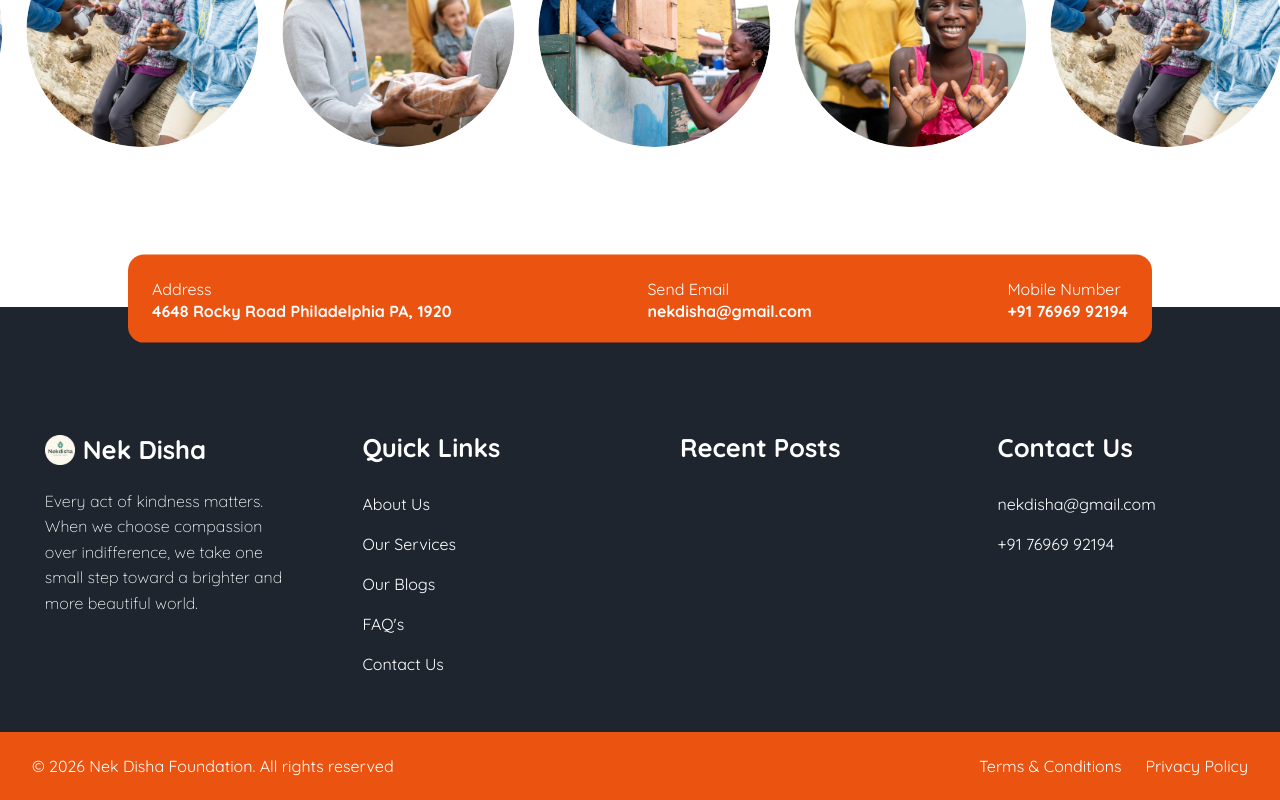
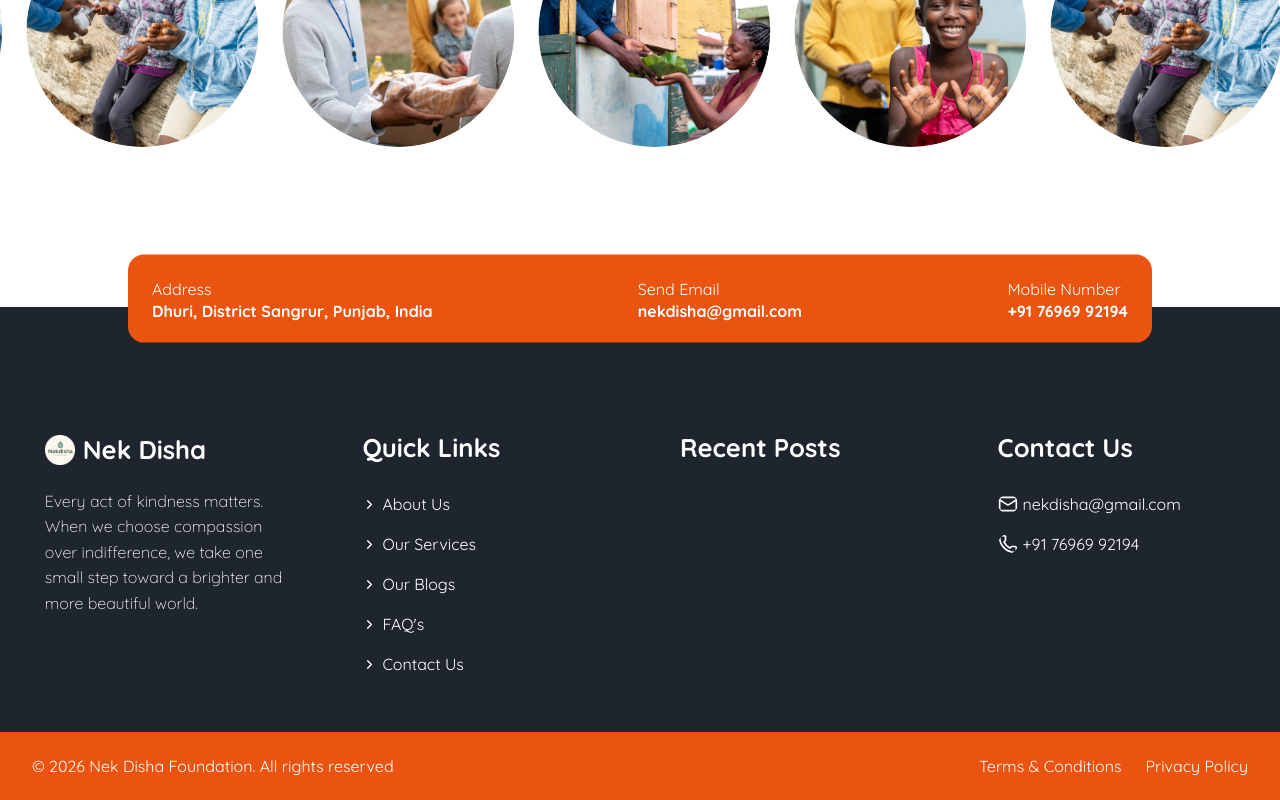
Before and after one commit to guristacks/Nekdisha, a React (Vite) app: page / in a window 1280 px wide. Shown: the part 3695-4495 px from the top of the page. Built offline with nearby package versions, Linux system fonts and the light colour scheme.

Commit message:
Update Footer component: Change address, add icons for links, and enhance styles for better usability

```diff
--- a/src/Components/Home-Page/Footer/footer.jsx
+++ b/src/Components/Home-Page/Footer/footer.jsx
@@ -1,3 +1,6 @@
+import { ChevronRight } from "lucide-react";
+import { Phone } from "lucide-react";
+import { Mail } from "lucide-react";
 import styles from "./footer.module.css";
 
 const Footer = () => {
@@ -9,7 +12,7 @@ const Footer = () => {
             {/* <div className={`${styles.icon} flex ac`}></div> */}
             <div className={`${styles.colmnHalf} flex fClmn`}>
               <p>Address</p>
-              <h2>4648 Rocky Road Philadelphia PA, 1920</h2>
+              <h2>Dhuri, District Sangrur, Punjab, India</h2>
             </div>
           </div>
           <div className={`${styles.colmn} flex ac`}>
@@ -46,19 +49,29 @@ const Footer = () => {
             <h2>Quick Links</h2>
             <ul>
               <li>
-                <a href="#"> About Us</a>
+                <a href="#">
+                  <ChevronRight /> About Us
+                </a>
               </li>
               <li>
-                <a href="#"> Our Services</a>
+                <a href="#">
+                  <ChevronRight /> Our Services
+                </a>
               </li>
               <li>
-                <a href="#"> Our Blogs</a>
+                <a href="#">
+                  <ChevronRight /> Our Blogs
+                </a>
               </li>
               <li>
-                <a href="#"> FAQ's</a>
+                <a href="#">
+                  <ChevronRight /> FAQ's
+                </a>
               </li>
               <li>
-                <a href="#"> Contact Us</a>
+                <a href="#">
+                  <ChevronRight /> Contact Us
+                </a>
               </li>
             </ul>
           </div>
@@ -70,10 +83,14 @@ const Footer = () => {
             <h2>Contact Us</h2>
             <ul>
               <li>
-                <a href="#"> nekdisha@gmail.com</a>
+                <a href="#">
+                  <Mail /> nekdisha@gmail.com
+                </a>
               </li>
               <li>
-                <a href="#"> +91 76969 92194</a>
+                <a href="#">
+                  <Phone /> +91 76969 92194
+                </a>
               </li>
             </ul>
           </div>
--- a/src/Components/Home-Page/Footer/footer.module.css
+++ b/src/Components/Home-Page/Footer/footer.module.css
@@ -22,6 +22,7 @@ footer h2 {
     font-size: 1rem;
     margin: 0;
     margin-top: 0.3rem;
+    cursor: pointer;
   }
 }
 .colHalf {
@@ -58,9 +59,23 @@ footer ul li a {
   padding-left: 0;
   font-size: 16px;
   font-weight: 400;
+  display: flex;
+  align-items: center;
 }
 footer ul li a:hover {
   color: #eb5310;
+}
+.row2 ul li a svg {
+  background: transparent;
+  padding: 0;
+  width: 15px;
+  height: 15px;
+}
+.row4 ul li a svg {
+  background: transparent;
+  padding: 0;
+  width: 20px;
+  height: fit-content;
 }
 .policyWrapper {
   background-color: #eb5310;
@@ -74,6 +89,9 @@ footer ul li a:hover {
 }
 .policy {
   gap: 1.5rem;
+  p {
+    cursor: pointer;
+  }
 }
 
 @media (max-width: 1024px) {
```
